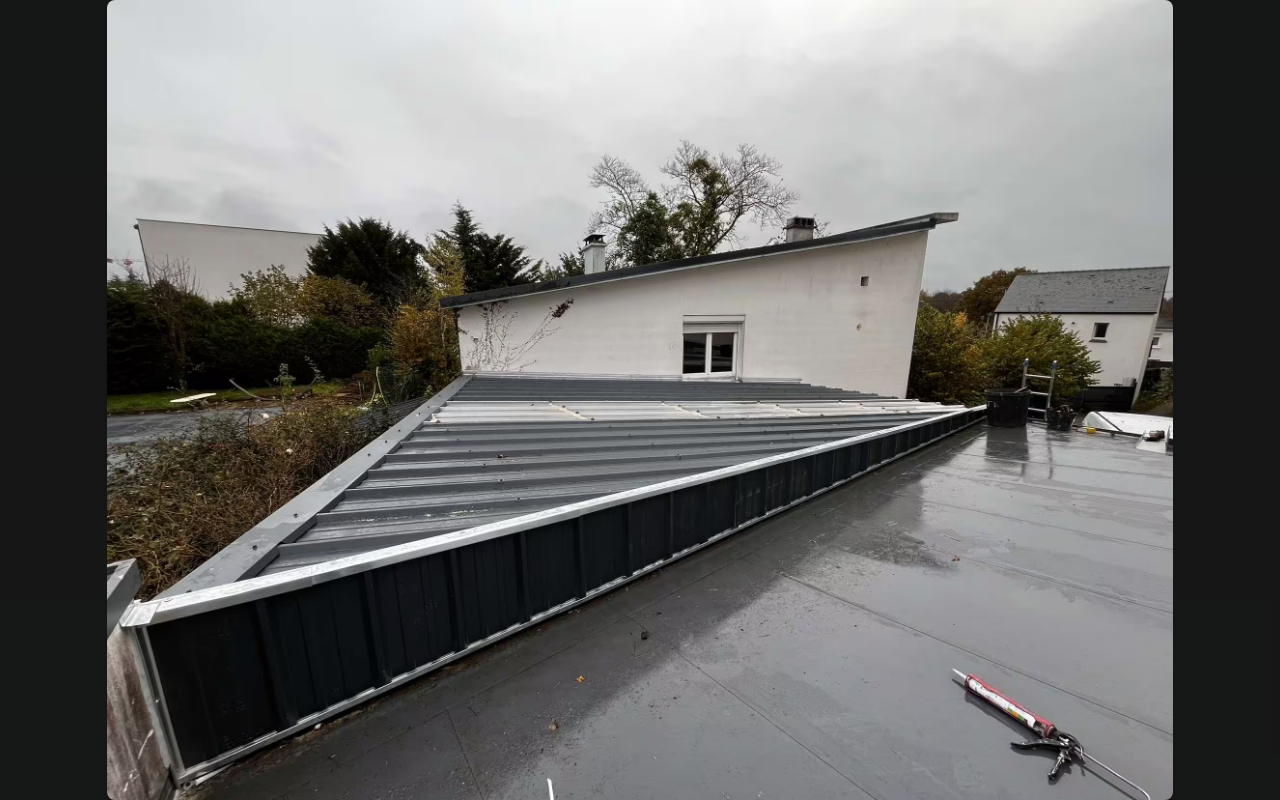
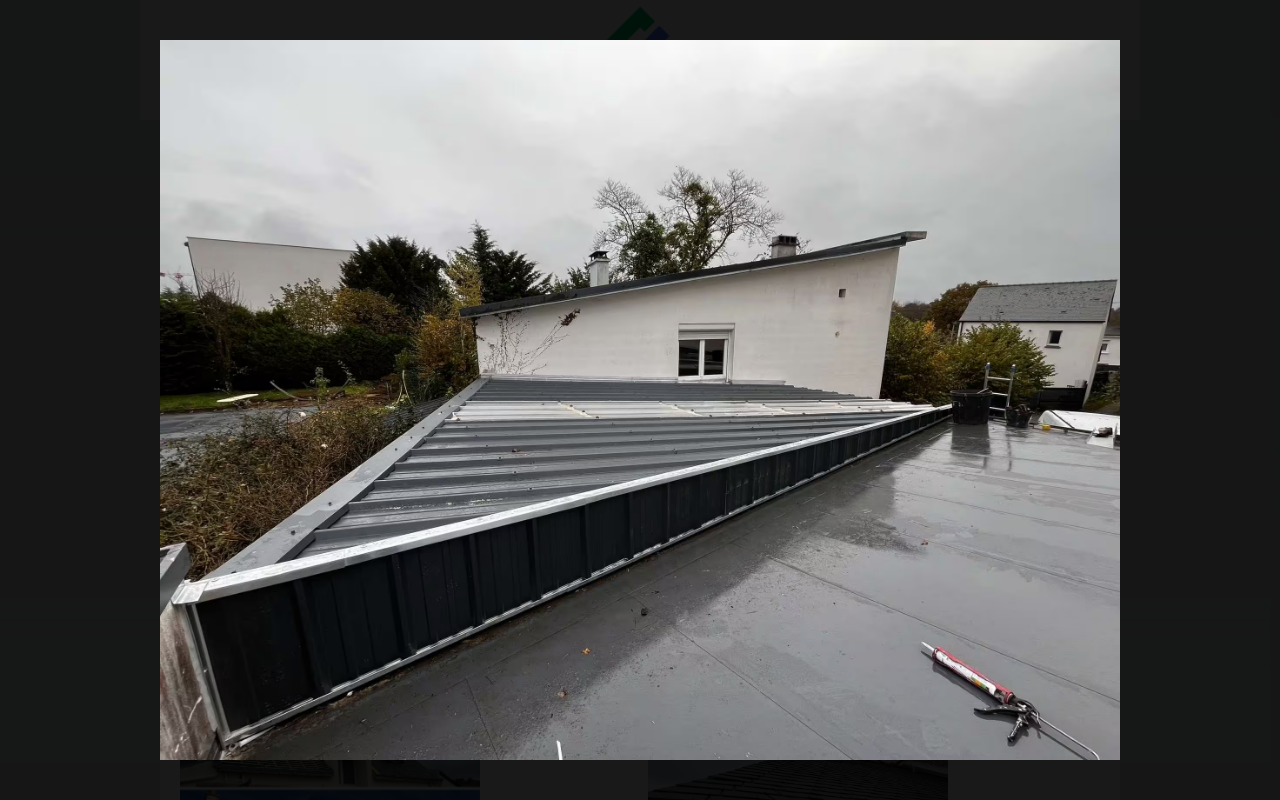
Before and after one commit to AdrienW86/klenn-couverture, a Next.js app: page /pictures in a window 1280 px wide. Both pictures are taken after a click on the element 406 px from the left and 301 px from the top of the page. Shown: the top 800 px of the page. Built offline with nearby package versions, Linux system fonts and the light colour scheme.

Commit message:
mise en ligne

```diff
--- a/components/Gallery/Gallery.js
+++ b/components/Gallery/Gallery.js
@@ -29,38 +29,66 @@ export default function Gallery() {
 
   const [isOpen, setIsOpen] = useState(false);
   const [currentImage, setCurrentImage] = useState(null);
+  const [secondImage, setSecondImage] = useState(null); // pour avant/après
+  const [sliderValue, setSliderValue] = useState(50); // pour avant/après
 
-  // Ouvrir la lightbox
-  const openLightbox = (imageSrc) => {
+  const openLightbox = (imageSrc, secondSrc = null) => {
     setCurrentImage(imageSrc);
+    setSecondImage(secondSrc);
+    setSliderValue(50);
     setIsOpen(true);
   };
 
-  // Fermer la lightbox
-  const closeLightbox = () => {
-    setIsOpen(false);
-  };
+  const closeLightbox = () => setIsOpen(false);
 
   return (
     <div>
       <div className={styles.gallery}>
         {images.map((image, index) => (
-          <div className={styles.imageWrapper} key={index} onClick={() => openLightbox(image.src)}>
+          <div
+            key={index}
+            className={styles.imageWrapper}
+            onClick={() => openLightbox(image.src)}
+          >
             <Image
               src={image.src}
               alt={image.alt}
               width={300}
               height={200}
+              style={{ objectFit: 'cover' }}
               className={styles.image}
+              priority
             />
           </div>
         ))}
       </div>
-      {/* Lightbox */}
+
       {isOpen && (
         <div className={styles.lightboxOverlay} onClick={closeLightbox}>
-          <div className={styles.lightboxContent}>
-            <img src={currentImage} alt="Lightbox" className={styles.lightboxImage} />
+          <div className={styles.lightboxContent} onClick={(e) => e.stopPropagation()}>
+            {secondImage ? (
+              <div className={styles.beforeAfter}>
+                <div className={styles.after} style={{ width: `${sliderValue}%` }}>
+                  <Image src={secondImage} alt="Après" fill style={{ objectFit: 'cover' }} />
+                </div>
+                <Image src={currentImage} alt="Avant" fill style={{ objectFit: 'cover' }} />
+                <input
+                  type="range"
+                  min="0"
+                  max="100"
+                  value={sliderValue}
+                  onChange={(e) => setSliderValue(e.target.value)}
+                  className={styles.slider}
+                />
+              </div>
+            ) : (
+              <Image
+                src={currentImage}
+                alt="Lightbox"
+                fill
+                style={{ objectFit: 'contain' }}
+              />
+            )}
           </div>
         </div>
       )}
--- a/components/Gallery/gallery.module.css
+++ b/components/Gallery/gallery.module.css
@@ -1,6 +1,6 @@
 .gallery {
   display: grid;
-    grid-template-columns: repeat(auto-fill, minmax(300px, 1fr)); /* Chaque vignette a une largeur minimum de 300px */
+  grid-template-columns: repeat(auto-fill, minmax(300px, 1fr));
   gap: 16px;
   margin: 0 auto;
   padding: 20px;
@@ -10,30 +10,21 @@
   cursor: pointer;
   position: relative;
   overflow: hidden;
-    width: 100%; /* Assure que les vignettes occupent toute la largeur du grid */
-    height: 200px; /* Hauteur fixe */
+  width: 100%;
+  height: 200px;
 }
-
-
-.image {
-  width: 100%;
-  height: 100%;
-  object-fit: cover; /* Conserve le ratio, mais rogne si nécessaire */
-}
-
 
 .imageWrapper:hover .image {
   transform: scale(1.05);
 }
 
-  /* Style de la lightbox */
 .lightboxOverlay {
   position: fixed;
   top: 0;
   left: 0;
   width: 100%;
   height: 100%;
-    background-color: rgba(0, 0, 0, 0.9);
+  background-color: rgba(0,0,0,0.9);
   display: flex;
   justify-content: center;
   align-items: center;
@@ -42,19 +33,38 @@
 
 .lightboxContent {
   position: relative;
-    display: flex;
-    justify-content: center;
-    align-items: center;
+  width: 90%;
+  height: 90vh;
 }
 
 .lightboxImage {
-    width: 100%;
-    height: 100vh;
-    object-fit: contain;  /* L'image s'adapte tout en maintenant son ratio */
   border-radius: 8px;
-    box-shadow: 0 4px 8px rgba(0, 0, 0, 0.2);
+  box-shadow: 0 4px 8px rgba(0,0,0,0.2);
 }
 
-  .lightboxOverlay:hover {
-    cursor: pointer;
+/* Avant / Après */
+.beforeAfter {
+  position: relative;
+  width: 100%;
+  height: 100%;
 }
+
+.beforeAfter img,
+.beforeAfter div {
+  position: absolute;
+  top: 0;
+  left: 0;
+  height: 100%;
+}
+
+.beforeAfter .after {
+  overflow: hidden;
+}
+
+.slider {
+  position: absolute;
+  bottom: 10px;
+  left: 50%;
+  transform: translateX(-50%);
+  width: 80%;
+}
```
Lines whose indentation alone changed are shown as unchanged.
